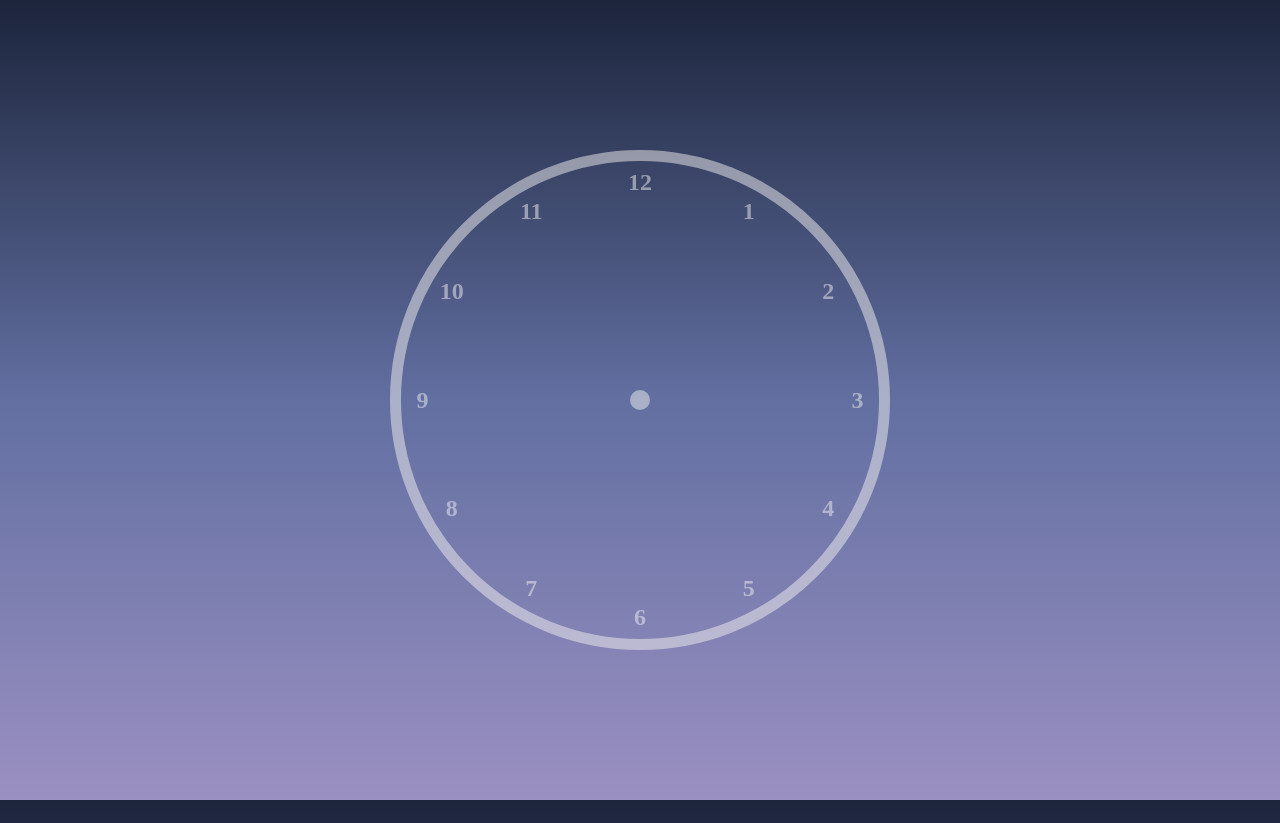
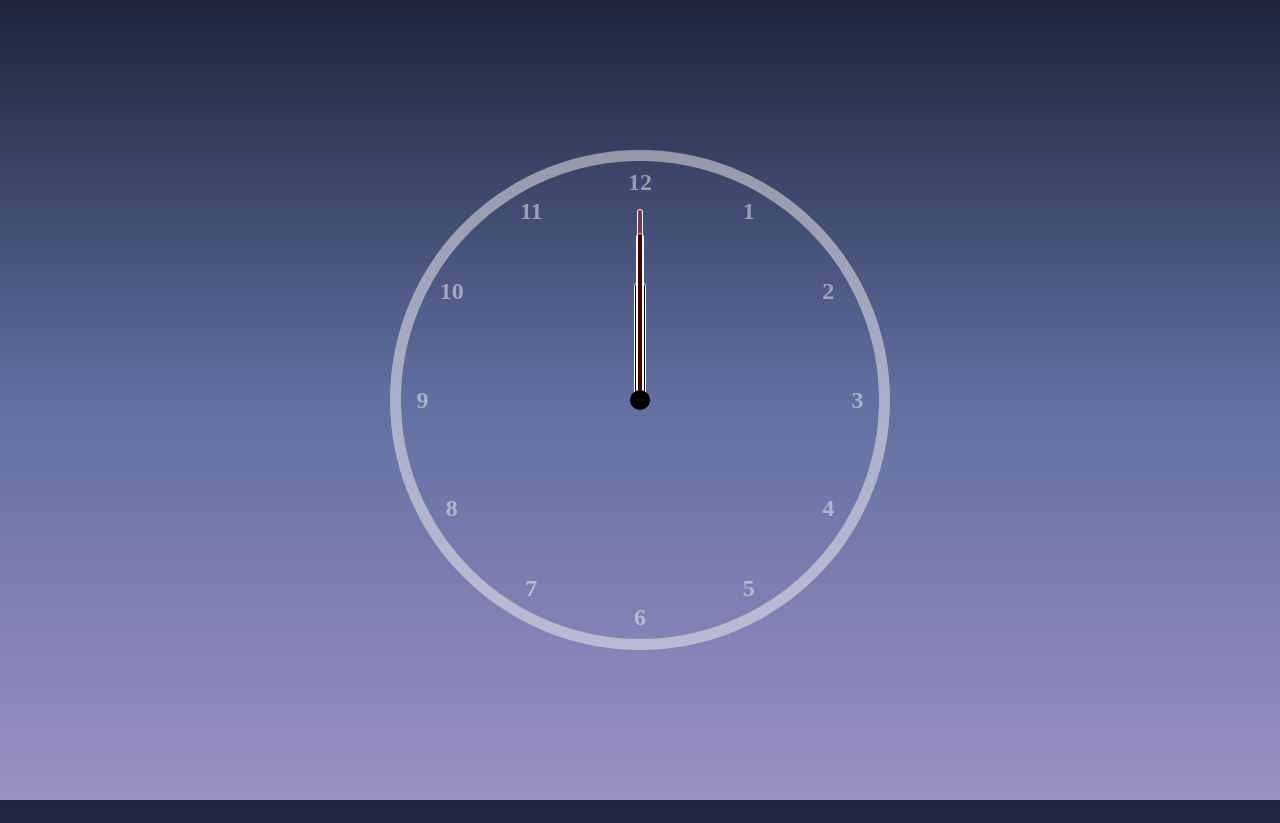
Before and after one commit to Manny-Code-Bytes/color-clock, a plain HTML site: page index.html in a window 1280 px wide. Drawn offline with Linux system fonts and the light colour scheme.

Commit message:
Added hands to the clock.

```diff
--- a/index.css
+++ b/index.css
@@ -40,7 +40,7 @@ body {
 }
 
 .clock::after {
-    background-color: hsla(0, 12%, 95%, 0.5);
+    background-color: black;
     border-radius: 50%;
     content: '';
     height: 20px;
@@ -48,6 +48,34 @@ body {
     position: absolute;
     top: calc(50% - 10px);
     width: 20px;
+}
+
+.hand {
+    background-color: black;
+    border: 1px solid white;
+    border-top-left-radius: 8px;
+    border-top-right-radius: 8px;
+    bottom: 50%;
+    height: var(--height);
+    left: calc(50% - var(--width) / 2);
+    position: absolute;
+    width: var(--width);
+}
+
+.hour-hand {
+    --height: 25%;
+    --width: 12px
+}
+
+.minute-hand {
+    --height: 35%;
+    --width: 8px;
+}
+
+.second-hand {
+    background-color: rgba(255, 0, 0, 0.3);
+    --height: 40%;
+    --width: 6px;
 }
 
 .hour {
--- a/index.html
+++ b/index.html
@@ -11,6 +11,9 @@
 
 <body>
     <main class="clock">
+        <div class="hand hour-hand"></div>
+        <div class="hand minute-hand"></div>
+        <div class="hand second-hand"></div>
         <div class="hour hour1"><span>1</span></div>
         <div class="hour hour2"><span>2</span></div>
         <div class="hour hour3"><span>3</span></div>
--- a/index.js
+++ b/index.js
@@ -23,15 +23,14 @@ const gradient = {
 }
 // Modify the colorChange function to accept a parameter representing the current time. This allows you to reuse the function with different time values
 function colorChange(){
-    let currentTime = (Date.now() - startTime) / 1000;
+    let currentTime = new Date().getSeconds();
 
     (currentTime >= 15 && currentTime <= 30) ? document.body.style.background = gradient.morning :
     (currentTime > 30 && currentTime < 45 ) ? document.body.style.background = gradient.afternoon :
     document.body.style.background = gradient.night;
     console.log( currentTime);
 
+
     setTimeout(colorChange, 1000);
 }
-// Instead of using new Date().getSeconds() to get the current time, consider using Date.now() to get the current timestamp in milliseconds. This provides a more accurate and precise time value
-let startTime = Date.now();
 colorChange();
```
